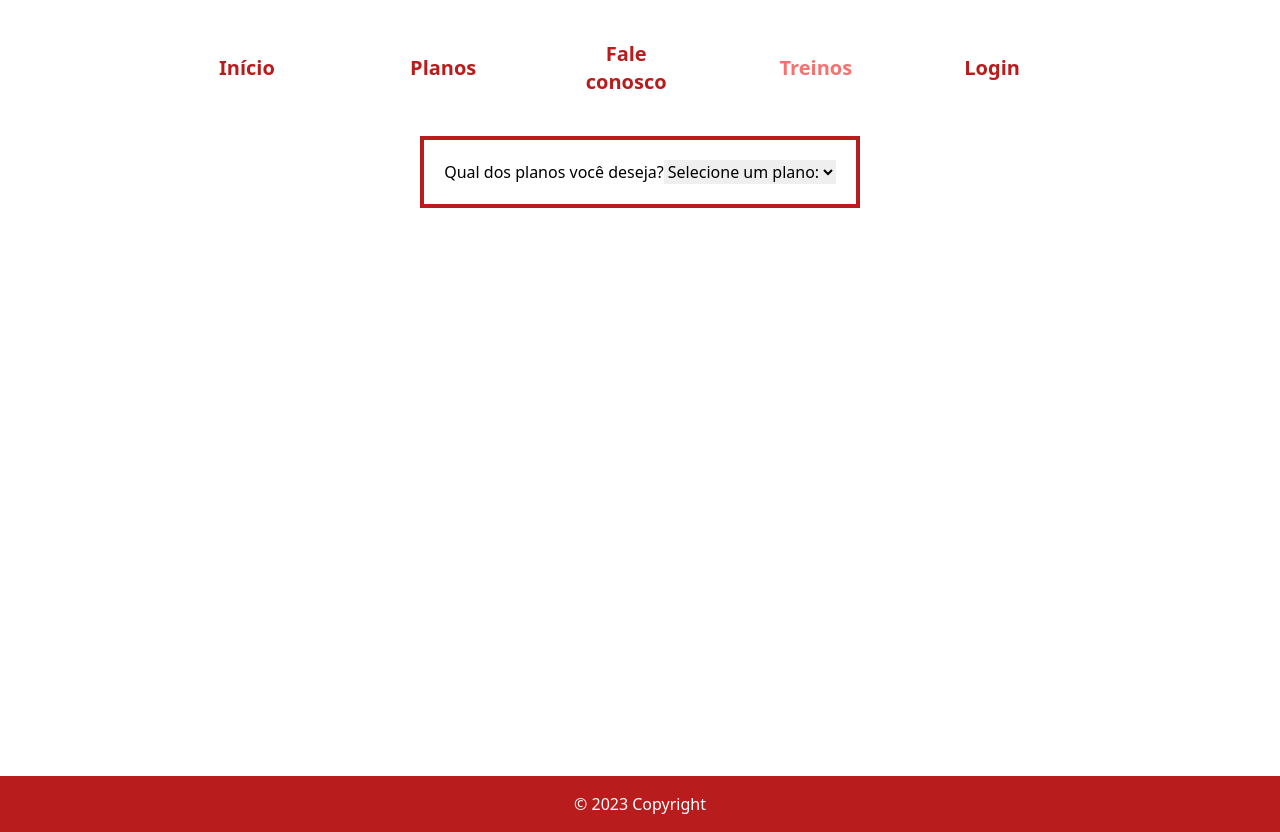
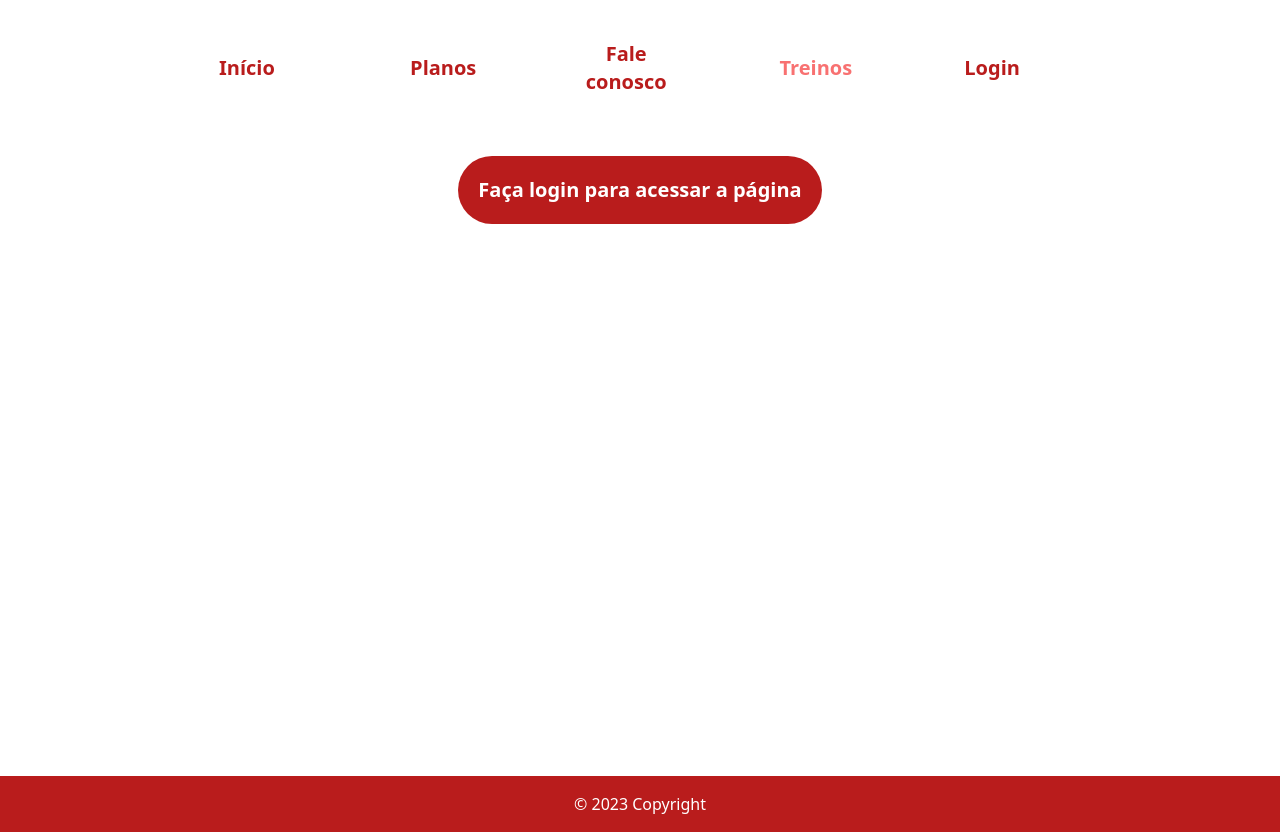
Before and after one commit to gabriel-raamos/academia-esporte-e-acao, a React (Vite) app: page /pagamento in a window 1280 px wide. Built offline with nearby package versions, Linux system fonts and the light colour scheme.

Commit message:
developing PagamentoForm

```diff
--- a/src/components/PagamentoForm/PagamentoForm.jsx
+++ b/src/components/PagamentoForm/PagamentoForm.jsx
@@ -5,16 +5,17 @@ import { useState } from "react"
 
 function Pagamento() {
 
+    const id = JSON.parse(localStorage.getItem('json-data')).id
+
     const [formData, setFormData] = useState({
-        clienteID: '',
+        clienteID: id,
         paymentAmount: '',
-        paymentMethod: 'pix',
+        paymentMethod: '',
         paymentStatus: 'pending',
-        currency: 'BRL',
-        transactionID: '',
         payerAccountNumber: '',
         approvalCode: ''
     })
+    const [selectedPlan, setSelectedPlan] = useState('')
 
     const handleChange = (e) => {
         setFormData({ ...formData, [e.target.name]: e.target.value })
@@ -22,6 +23,7 @@ function Pagamento() {
 
     const handlePlanChange = (e) => {
         const planValue = e.target.value
+        setSelectedPlan(planValue)
 
         switch (planValue) {
             case 'Plano 1':
@@ -53,16 +55,60 @@ function Pagamento() {
 
     return (
         <section>
-            <form className="p-5 border-4 border-red-700" >
-                <div>
-                    <label>Qual dos planos você deseja?</label>
+            <form
+                className="p-5 border-4 border-red-700 rounded-xl text-xl text-red-700"
+                onSubmit={handleSubmit}
+            >
+                <div className="my-3" >
+                    <div className="justify-center flex items-center" >
+                        <h1 className="text-3xl mb-5 font-bold" >Formulário de pagamento</h1>
+                    </div>
 
-                    <select>
-                        <option value="" >Selecione um plano:</option>
-                        <option value="Plano 1" >Plano 1 - R$ 80,00</option>
-                        <option value="Plano 2" >Plano 2 - R$ 120,00</option>
-                        <option value="Plano 3" >Plano 3 - R$ 150,00</option>
-                    </select>
+                    <div className="md:grid md:grid-cols-2 md:gap-5" >
+                        <label className="md:my-3 font-bold" >Qual dos planos você deseja?</label>
+
+                        <select
+                            className="border-4 border-red-700 p-3 rounded-xl mt-5 md:mt-0"
+                            name="paymentAmount"
+                            value={selectedPlan}
+                            onChange={handlePlanChange}
+                        >
+                            <option value="" >Selecione um plano:</option>
+                            <option value="Plano 1" >Plano 1 - R$ 80,00</option>
+                            <option value="Plano 2" >Plano 2 - R$ 120,00</option>
+                            <option value="Plano 3" >Plano 3 - R$ 150,00</option>
+                        </select>
+                    </div>
+                </div>
+
+                <div className="font-bold my-3 grid grid-cols-2" >
+                    <h2>Método de pagamento: </h2>
+
+                    <div className="grid grid-rows-2 md:flex">
+                        <label className="mr-3">
+                            <input
+                                type="radio"
+                                name="paymentMethod"
+                                value="pix"
+                                checked={formData.paymentMethod === 'pix'}
+                                onChange={handleChange}
+                                className="mr-3"
+                            />
+                            PIX
+                        </label>
+
+                        <label className="mr-3">
+                            <input
+                                type="radio"
+                                name="paymentMethod"
+                                value="cartao"
+                                checked={formData.paymentMethod === 'cartao'}
+                                onChange={handleChange}
+                                className="mr-3"
+                            />
+                            Cartão
+                        </label>
+                    </div>
                 </div>
             </form>
         </section>
--- a/src/pages/Pagamento/Pagamento.jsx
+++ b/src/pages/Pagamento/Pagamento.jsx
@@ -1,11 +1,26 @@
+import { Link } from 'react-router-dom'
 import PagamentoForm from '../../components/PagamentoForm/PagamentoForm'
 
 export default function Pagamento() {
+
+    const userData = localStorage.getItem('json-data')
+    const id = userData ? JSON.parse(userData).id : null
+
     return (
-        <section className='flex justify-center items-center' >
-            <div>
-                <PagamentoForm />
-            </div>
+        <section>
+            {id ? (
+                <section className='flex justify-center items-center' >
+                    <div>
+                        <PagamentoForm />
+                    </div>
+                </section>
+            ) : (
+                <div className="grid grid-rows-1 justify-center items-center text-lg">
+                    <Link to="../login" >
+                        <p className="bg-red-700 text-white rounded-full font-bold p-5 my-5 text-xl">Faça login para acessar a página</p>
+                    </Link>
+                </div>
+            )}
         </section>
     )
 }
--- a/src/pages/Usuarios/Usuarios.jsx
+++ b/src/pages/Usuarios/Usuarios.jsx
@@ -133,7 +133,7 @@ export default function Usuarios() {
             ) : (
                 <div className="justify-center items-center" >
                     <div className="flex justify-center items-center" >
-                        <p className="bg-red-700 text-white rounded-full font-bold p-5 my-5 text-xl" >Você não deveria estar aqui.</p>
+                        <p className="bg-red-700 text-white rounded-full font-bold p-5 my-5 text-xl" >Essa página só deve ser acessada por admins</p>
                     </div>
 
                     <div className="flex justify-center items-center" >
```
Also changed, not shown: 1 other file (tests, documents, lock files or other folders).
